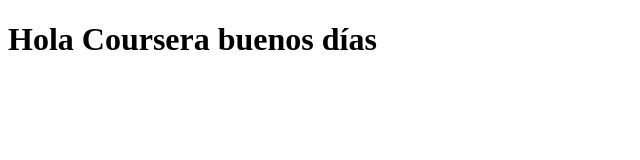
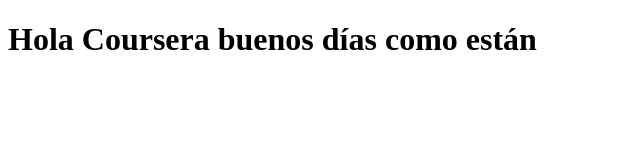
Before and after one commit to lufecuro/coursera-test, a plain HTML site: page index.html in a window 1280 px wide. Shown: the whole page, without its empty margins (0-640 px from the left). Drawn offline with Linux system fonts and the light colour scheme.

Commit message:
Next version of web file.

```diff
--- a/index.html
+++ b/index.html
@@ -5,6 +5,6 @@
     <title>Hola Coursera</title>
   </head>
   <body>
-    <h1>Hola Coursera buenos días</h1>
+    <h1>Hola Coursera buenos días como están</h1>
   </body>
 </html>
```
